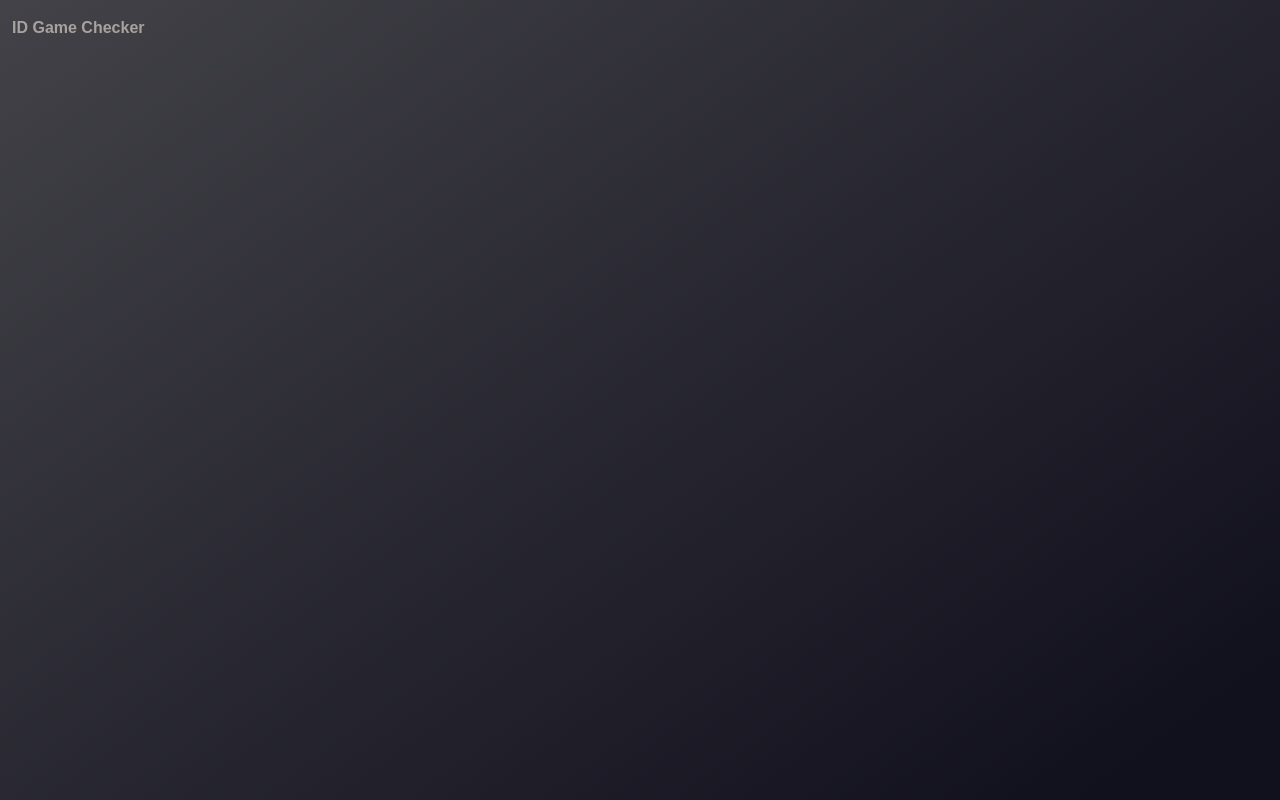
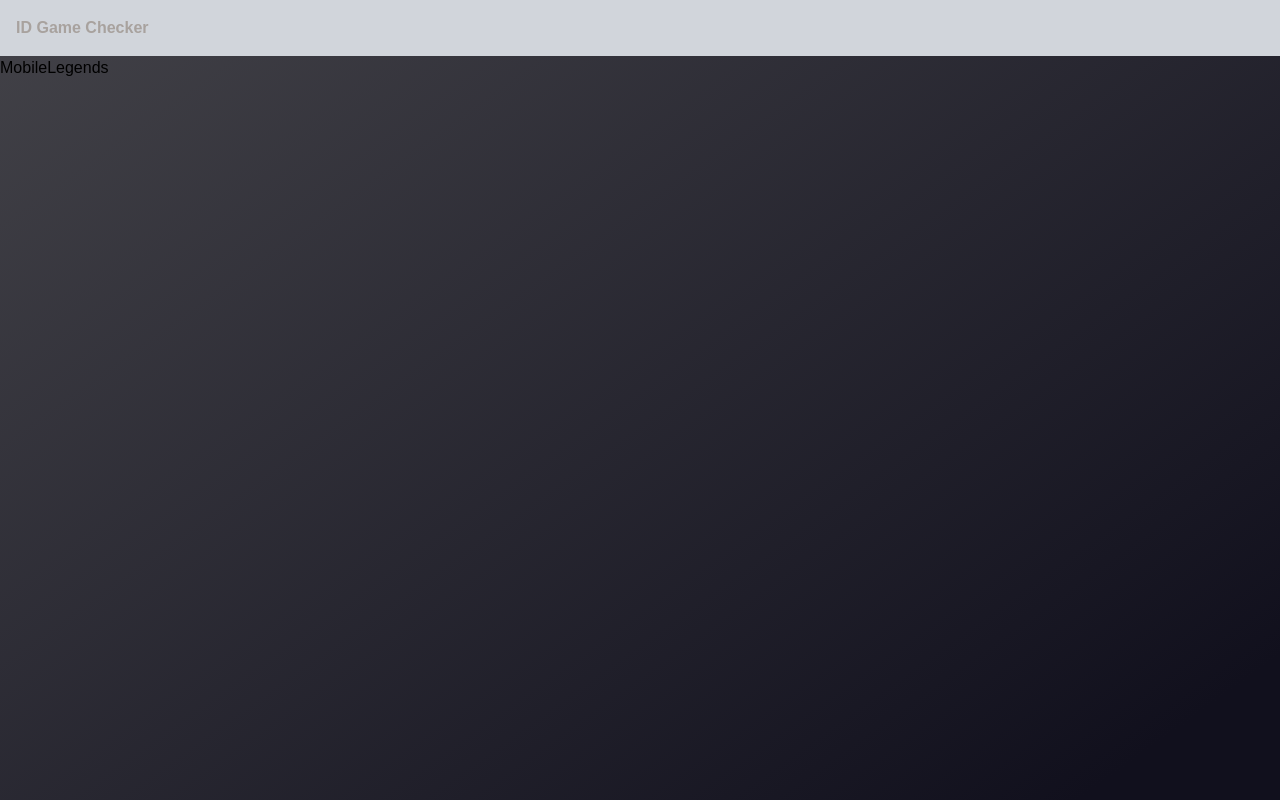
Before and after one commit to AmarPalevi02/ID-Game-Checker, a React (Create React App) app: page /mobile-legends in a window 1280 px wide. Built offline with nearby package versions, Linux system fonts and the light colour scheme.

Commit message:
feat: setup router

```diff
--- a/src/App.jsx
+++ b/src/App.jsx
@@ -1,7 +1,9 @@
 // import { useState } from "react";
 // import {getIdMobileLegends} from './utils/fetch'
 
+import { BrowserRouter } from "react-router-dom";
 import IndexPage from "./pages/IndexPage";
+import AppRoute from "./routes";
 
 // const App = () => {
 //   const [getUser, setGetUser] = useState([])
@@ -66,7 +68,9 @@ import IndexPage from "./pages/IndexPage";
 const App = () => {
   return(
     <>
-      <IndexPage />
+      <BrowserRouter>
+        <AppRoute />
+      </BrowserRouter>
     </>
   )
 }
--- /dev/null
+++ b/src/components/LayoutRoutePage.jsx
@@ -0,0 +1,5 @@
+import { Outlet } from 'react-router-dom'
+
+export default function  LayoutRoutePage ({children}) {
+  return children || <Outlet />
+}
--- a/src/components/Navbar.jsx
+++ b/src/components/Navbar.jsx
@@ -1,13 +1,15 @@
 import React, { useState } from 'react'
 import { AiOutlineMenuFold } from "react-icons/ai";
 import { RiCloseLargeLine } from "react-icons/ri";
+import { useNavigate } from 'react-router-dom';
 
 const Navbar = () => {
    const [togle, setTogle] = useState(false)
-   console.log(togle)
+   const navigate = useNavigate()
+
    return (
-      <nav className='px-3 py-4'>
-         <div className="flex justify-between items-cente">
+      <nav className='relative bg-gray-300'>
+         <div className="flex justify-between items-cente w-full py-4 px-4">
             <h2 className='text-stone-400 font-bold'>ID Game Checker</h2>
             {togle ? (
                ""
@@ -19,16 +21,19 @@ const Navbar = () => {
             )}
          </div>
          <div className={`sidebar ${togle ? 'open' : ''}`}>
-            <div className="flex justify-end py-4 pr-3">
+            <div className="flex justify-end py-4 pr-4">
                <RiCloseLargeLine
                   className='text-2xl font-bold text-stone-400 '
                   onClick={() => setTogle(!togle)}
                />
-
             </div>
             <ul>
-               <li>Menu Item 1</li>
-               <li>Menu Item 2</li>
+               <li
+                  onClick={() => navigate('/')}
+               >Home</li>
+               <li
+                  onClick={() => navigate('/mobile-legends')}
+               >Moboile Lagned</li>
                <li>Menu Item 3</li>
             </ul>
          </div>
--- a/src/index.css
+++ b/src/index.css
@@ -21,6 +21,7 @@ body {
    right: -250px;
    height: 100vh;
    width: 200px;
+   z-index: 10;
    transition: right 0.3s ease;
    box-shadow: 0 0 10px rgba(0, 0, 0, 0.2);
 }
--- /dev/null
+++ b/src/pages/Home.jsx
@@ -0,0 +1,9 @@
+import React from 'react'
+
+const Home = () => {
+  return (
+    <div className='text-gray-500 w-full h-28 bg-red-200'>Home</div>
+  )
+}
+
+export default Home
--- a/src/pages/IndexPage.jsx
+++ b/src/pages/IndexPage.jsx
@@ -1,10 +1,16 @@
 import React from 'react'
 import Navbar from '../components/Navbar'
+import LayoutRoutePage from '../components/LayoutRoutePage'
 
 const IndexPage = () => {
   return (
     <div className='h-[100vh] w-[100%] bg-black-gradient'>
-      <Navbar />
+      <div className="">
+        <Navbar />
+      </div>
+      <div className="w-full ">
+        <LayoutRoutePage />
+      </div>
     </div>
   )
 }
--- /dev/null
+++ b/src/pages/MobileLegends.jsx
@@ -0,0 +1,9 @@
+import React from 'react'
+
+const MobileLegends = () => {
+  return (
+    <div className=''>MobileLegends</div>
+  )
+}
+
+export default MobileLegends
--- /dev/null
+++ b/src/routes/MobileLegendsRoute.jsx
@@ -0,0 +1,13 @@
+import React from 'react'
+import { Route, Routes } from 'react-router-dom'
+import MobileLegends from '../pages/MobileLegends'
+
+const MobileLegendsRoute = () => {
+  return (
+      <Routes>
+         <Route path={'/'} element={<MobileLegends />} />
+      </Routes>
+  )
+}
+
+export default MobileLegendsRoute
--- a/src/routes/index.js
+++ b/src/routes/index.js
@@ -1,9 +1,25 @@
 import React from 'react'
+import { Route, Routes } from 'react-router-dom'
+import Home from '../pages/Home'
+import MobileLegendsRoute from './MobileLegendsRoute'
+import IndexPage from '../pages/IndexPage'
 
 const AppRoute = () => {
-  return (
-    <div>AppRoute</div>
-  )
+   return (
+      <Routes>
+         <Route
+            path='/*'
+            element={
+               <>
+                  <IndexPage />
+               </>
+            }
+         >
+            {/* <Route path='*' element={<Home />} /> */}
+            <Route path='mobile-legends/*' element={<MobileLegendsRoute />} />
+         </Route>
+      </Routes>
+   )
 }
 
 export default AppRoute
```
